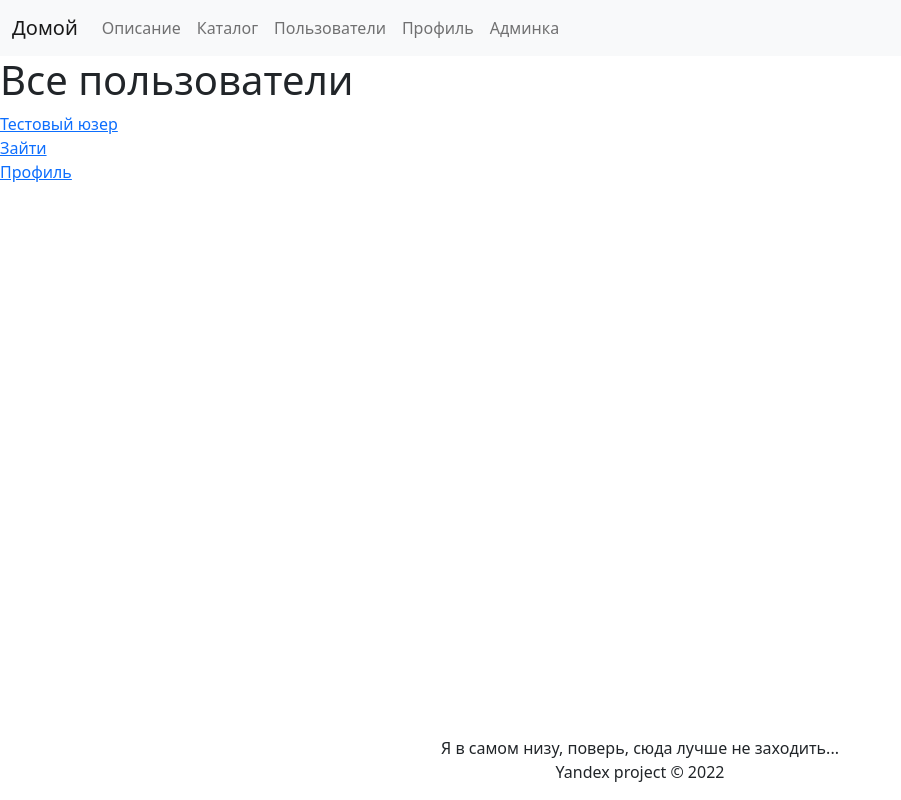
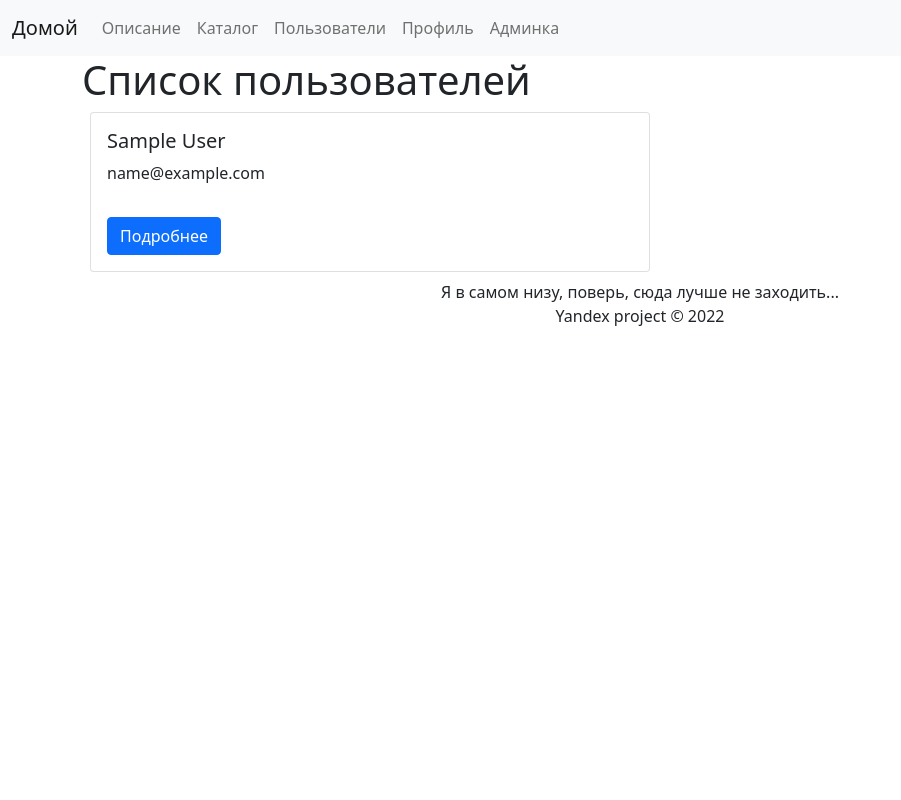
Before and after one commit to yeezy-na-izi/YlDjango, a Django app: page /auth/users/ in a window 1280 px wide. Shown: the whole page, without its empty margins (0-901 px from the left). Run offline with Django 3.2, Linux system fonts and the light colour scheme; the visitor is signed in with stand-in values (Sample User, id 1); data comes from the database, SQL or seed files in the repository.

Commit message:
add functionality

```diff
--- a/templates/users/all_users.html
+++ b/templates/users/all_users.html
@@ -1,24 +1,39 @@
 {% extends 'includes/index.html' %}
 
 {% block title %}
-    All users
+    Список пользователей
 {% endblock %}
 
 {% block content %}
-    <section style="height: 85vh">
-        <h1>Все пользователи</h1>
-        <div>
-            <a href="{% url 'detail_users' 1 %}">
-                Тестовый юзер
-            </a>
-            <br>
-            <a href="{% url 'login' %}">
-                Зайти
-            </a>
-            <br>
-            <a href="{% url 'profile' %}">
-                Профиль
-            </a>
+    <div class="container">
+        <h1>Список пользователей</h1>
+        <div class="row-cols-2">
+            {% for user in users %}
+                <div class="col-sm-4">
+                    <div class="card m-2" style="width: 35rem;">
+                        <div class="card-body">
+                            <div class="card-title">
+                                <h5>
+                                    {{ user }}
+                                </h5>
+                            </div>
+                            {% if user.email or user.first_name or user.last_name %}
+                                <p class="card-text">
+                                    {{ user.email }}
+                                    {% if user.profile.birthday %}<br>{{ user.profile.birthday }}{% endif %}
+                                </p>
+                            {% endif %}
+                        </div>
+                        <div class="card-body">
+                            <a href="{% url 'detail_users' user.pk %}" class="btn btn-primary">Подробнее</a>
+                        </div>
+                    </div>
+                </div>
+            {% empty %}
+                <h3>Пользователей нет</h3>
+            {% endfor %}
         </div>
-    </section>
+    </div>
+
+
 {% endblock %}
--- a/users/views.py
+++ b/users/views.py
@@ -1,10 +1,12 @@
 from django.contrib.auth.decorators import login_required
-from django.shortcuts import render, redirect
+from django.db.models import Prefetch
+from django.shortcuts import render, redirect, get_object_or_404
 
 from catalog.models import Item
 import django.contrib.auth.views as admin_views
 
 from users.forms import UserForm, ProfileForm, RegistrationForm
+from users.models import Profile, User
 
 
 @login_required
@@ -32,20 +34,32 @@ def profile(request):
     return render(request, template_name, context=context)
 
 
+def user_detail(request, id_user):
+    template_name = 'users/user_detail.html'
+    user = get_object_or_404(User.objects.only(
+        'email', 'first_name', 'last_name', 'profile__birthday'
+    ).select_related('profile'), pk=id_user)
+    liked_items = Item.objects.user_liked_items(user)
+
+    context = {
+        'user': user,
+        'items': liked_items,
+    }
+
+    return render(request, template_name, context=context)
+
+
 def user_list(request):
     template_name = 'users/all_users.html'
+    users = User.objects.prefetch_related(
+        Prefetch('profile', queryset=Profile.objects.all())
+    )
 
-    context = {}
+    context = {
+        'users': users
+    }
 
-    return render(request, template_name, context)
-
-
-def user_detail(request, pk):
-    template_name = 'users/user_detail.html'
-
-    context = {'id': pk}
-
-    return render(request, template_name, context)
+    return render(request, template_name, context=context)
 
 
 def signup(request):
```
Also changed, not shown: templates/users/user_detail.html (+24 -7 lines).
